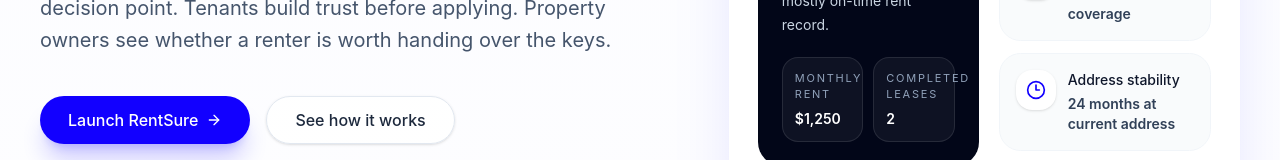
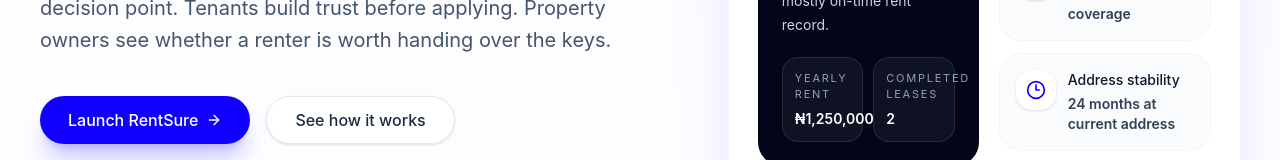
Before and after one commit to tolulopedd/Rentsure-Web, a React (Vite) app: page / in a window 1280 px wide. Shown: the part 592-752 px from the top of the page. Built offline with nearby package versions, Linux system fonts and the light colour scheme; no server answers.

Commit message:
Update landing rent demo copy

```diff
--- a/src/pages/Landing.tsx
+++ b/src/pages/Landing.tsx
@@ -76,7 +76,7 @@
 ];
 
 const adaDemoFacts = [
-  { label: "Monthly rent", value: "$1,250" },
+  { label: "Yearly rent", value: "₦1,250,000" },
   { label: "Completed leases", value: "2" }
 ];
 
```
